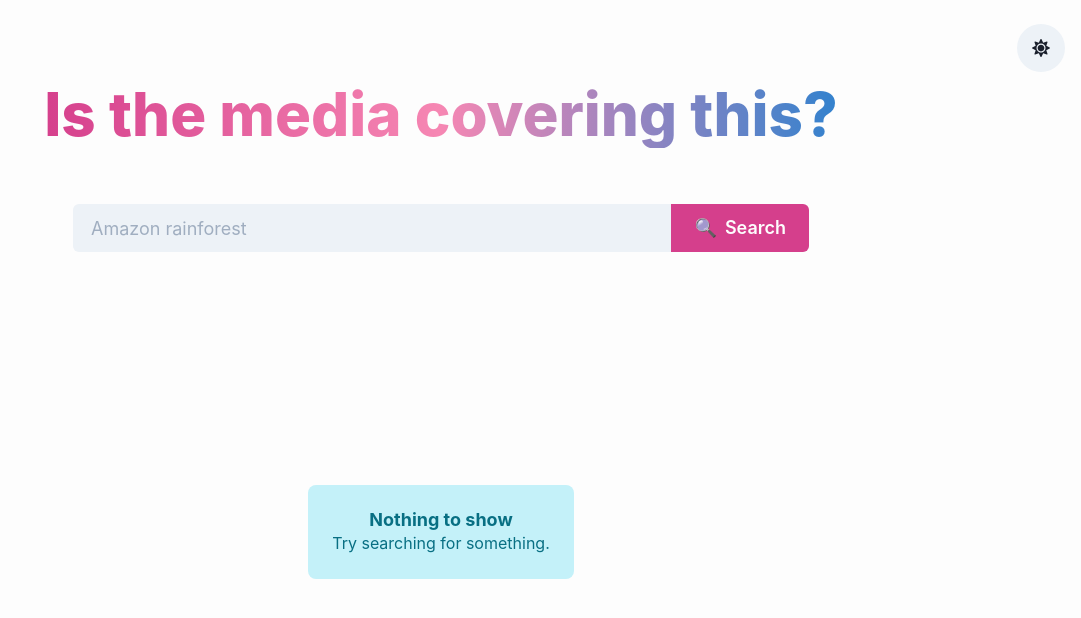
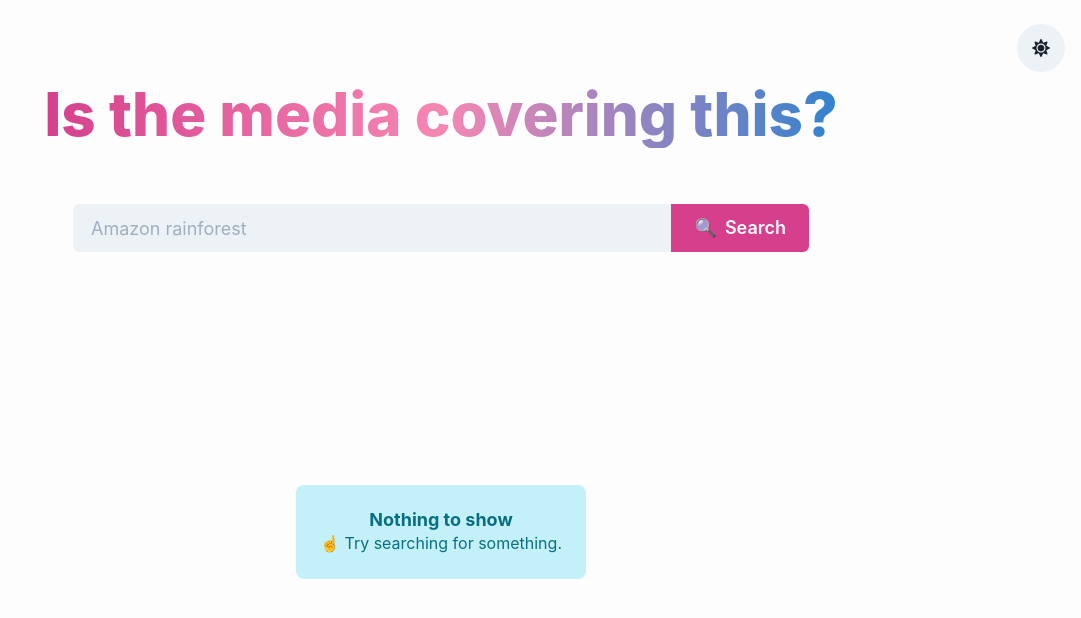
Before and after one commit to jasonflorentino/is-the-media-covering-this-webapp, a React (Create React App) app: page / in a window 1280 px wide. Shown: the top 618 px of the page, without its empty margins (199-1280 px from the left). Built offline with nearby package versions, Linux system fonts and the light colour scheme.

Commit message:
Minor updates to Empty.jsx + Add emoji to text box + Restrict container height at small sizes

```diff
--- a/src/components/Empty.jsx
+++ b/src/components/Empty.jsx
@@ -7,6 +7,7 @@ const Empty = () => {
       display="flex"
       justifyContent="center"
       alignItems="center"
+      maxH={{ sm: "60", md: "none" }}
     >
       <Badge
         borderRadius="lg"
@@ -19,7 +20,7 @@ const Empty = () => {
         alignItems="center"
       >
         <Heading fontSize="lg">Nothing to show</Heading>
-        <Text fontWeight="normal">Try searching for something.</Text>
+        <Text fontWeight="normal">☝️ Try searching for something.</Text>
       </Badge>
     </Box>
   );
```
